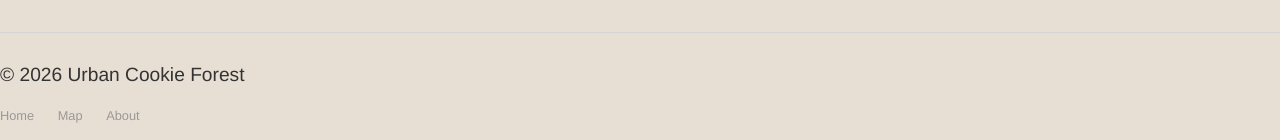
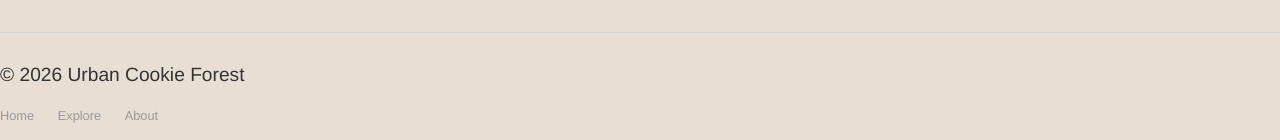
Before and after one commit to brittcerny/brittcerny.github.io, a Jekyll site: the page built from about/index.html, in a window 1280 px wide and 900 px high, scrolled down 1912 px. Shown: the part 757-897 px from the top of the window. Built offline with Jekyll 4.4.1, drawn with Linux system fonts in a browser that asks for light colours; Markdown is read by kramdown in place of the engine named in the settings.

Commit message:
Update default.html

```diff
--- a/_layouts/default.html
+++ b/_layouts/default.html
@@ -23,7 +23,7 @@
 
   <ul>
     <li><a href="/">Home</a></li>
-    <li><a href="/map">Map</a></li>
+    <li><a href="/project">Explore</a></li>
     <li><a href="/about">About</a></li>
   </ul> </p>
 </footer>
```
